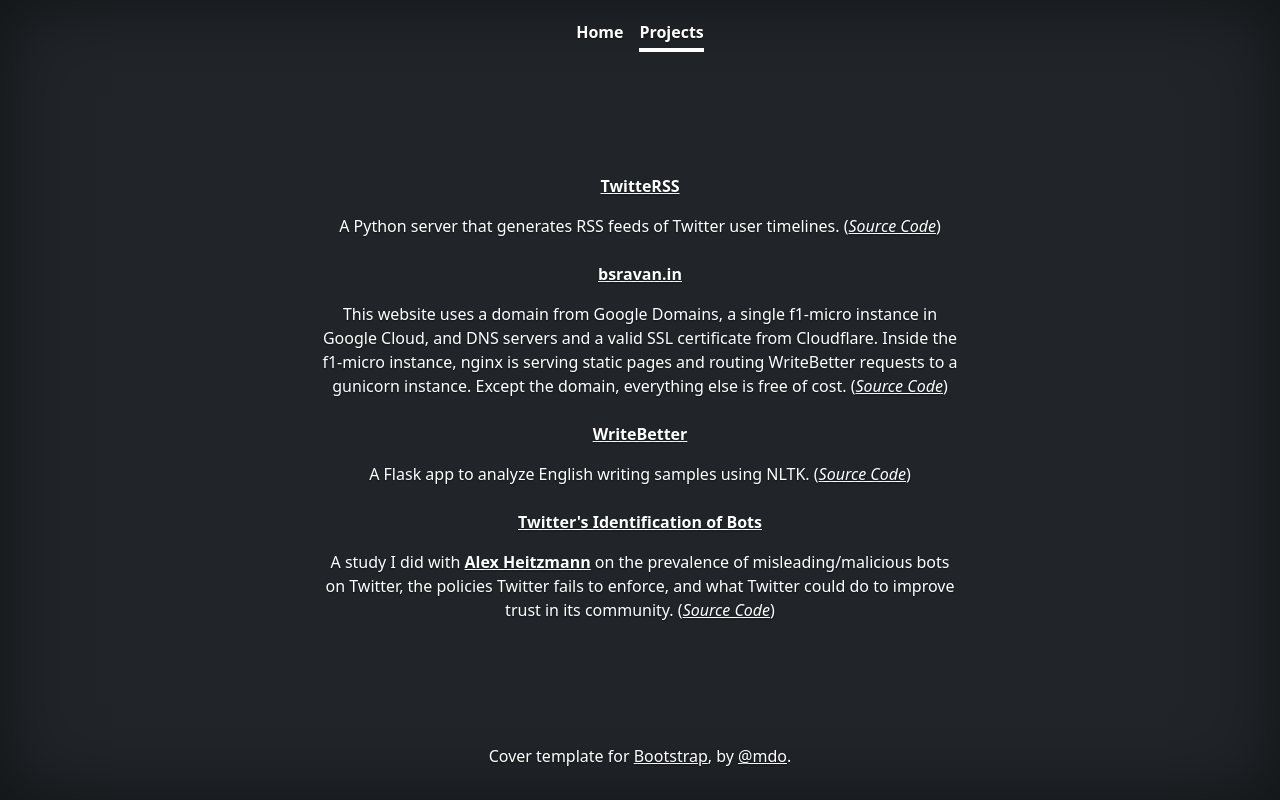
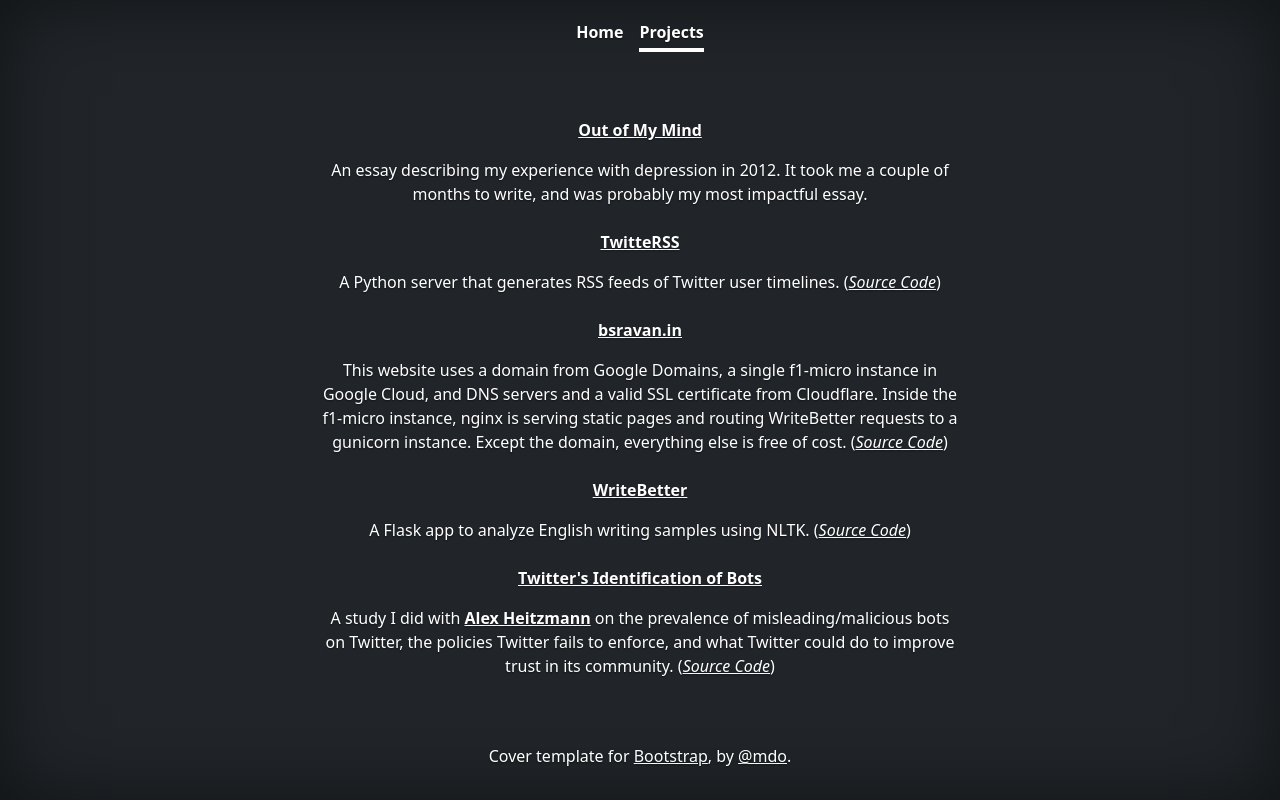
Before and after one commit to bsravanin/bsravan.in, a plain HTML site: page projects.html in a window 1280 px wide. Drawn offline with nearby package versions, Linux system fonts and the light colour scheme.

Commit message:
Minor update to project list

```diff
--- a/projects.html
+++ b/projects.html
@@ -27,6 +27,11 @@
       </header>
 
       <main role="main" class="inner cover">
+        <p><b><a class="project" href="https://medium.com/@sravanb/out-of-my-mind-1af1ae2ff63b">Out of My Mind</a></b></p>
+        An essay describing my experience with depression in 2012. It took me a couple of months to write, and was probably my most impactful essay.
+        <br/>
+        <br/>
+
         <p><b><a class="project" href="https://bsravan.in/feeds/twitterss.html">TwitteRSS</a></b></p>
         A Python server that generates RSS feeds of Twitter user timelines. (<i><a href="https://github.com/bsravanin/TwitteRSS">Source Code</a></i>)
         <br/>
```
